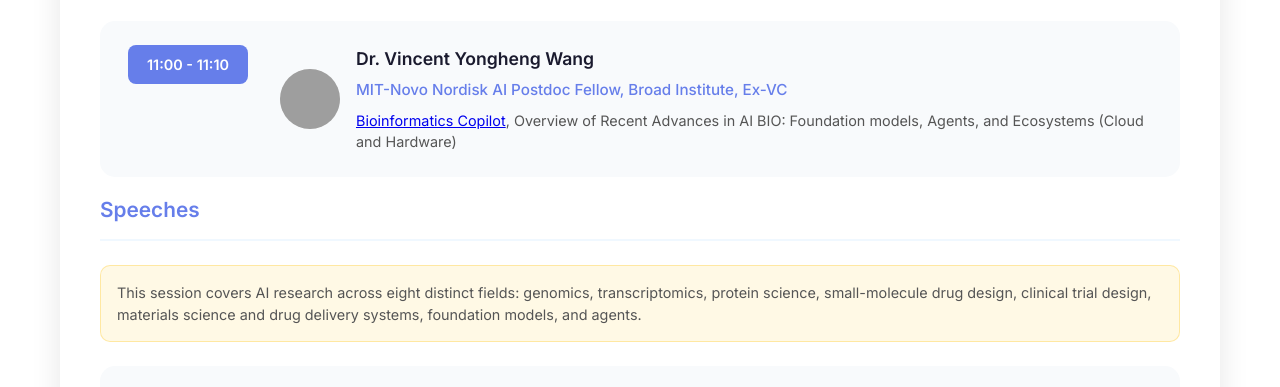
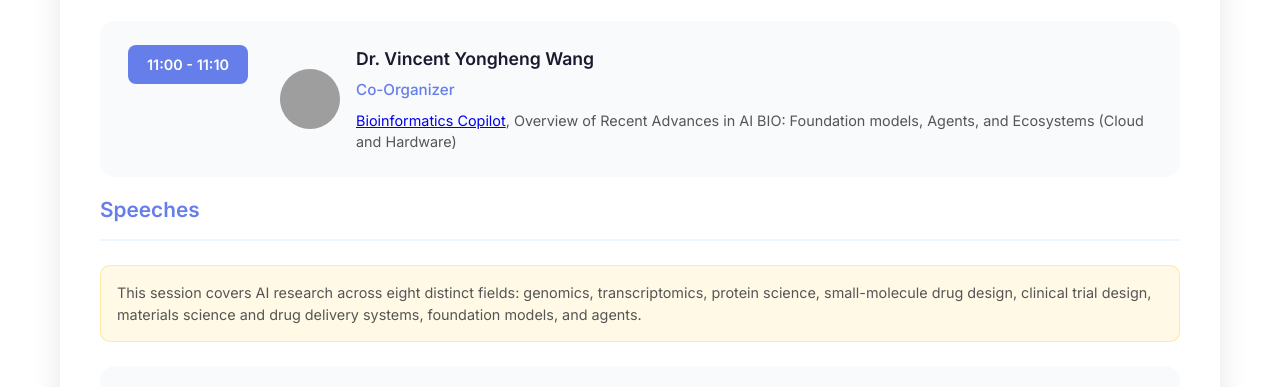
Before and after one commit to VincentYonghengWang/aixbiomed.org, a plain HTML site: page index.html in a window 1280 px wide. Shown: the part 1927-2314 px from the top of the page. Drawn offline with Linux system fonts and the light colour scheme; grey boxes are pictures that could not be loaded.

Commit message:
Update index.html

```diff
--- a/index.html
+++ b/index.html
@@ -131,7 +131,7 @@
                                     </div>
                                     <div class="speaker-details">
                                         <h6>Dr. Vincent Yongheng Wang</h6>
-                                        <p class="speaker-title">MIT-Novo Nordisk AI Postdoc Fellow, Broad Institute, Ex-VC</p>
+                                        <p class="speaker-title">Co-Organizer</p>
                                         <p class="speaker-topic"><a href="https://www.youtube.com/watch?v=3-RSjPakGH4">Bioinformatics Copilot</a>, Overview of Recent Advances in AI BIO: Foundation models, Agents, and Ecosystems (Cloud and Hardware)</p>
                                     </div>
                                 </div>
```
